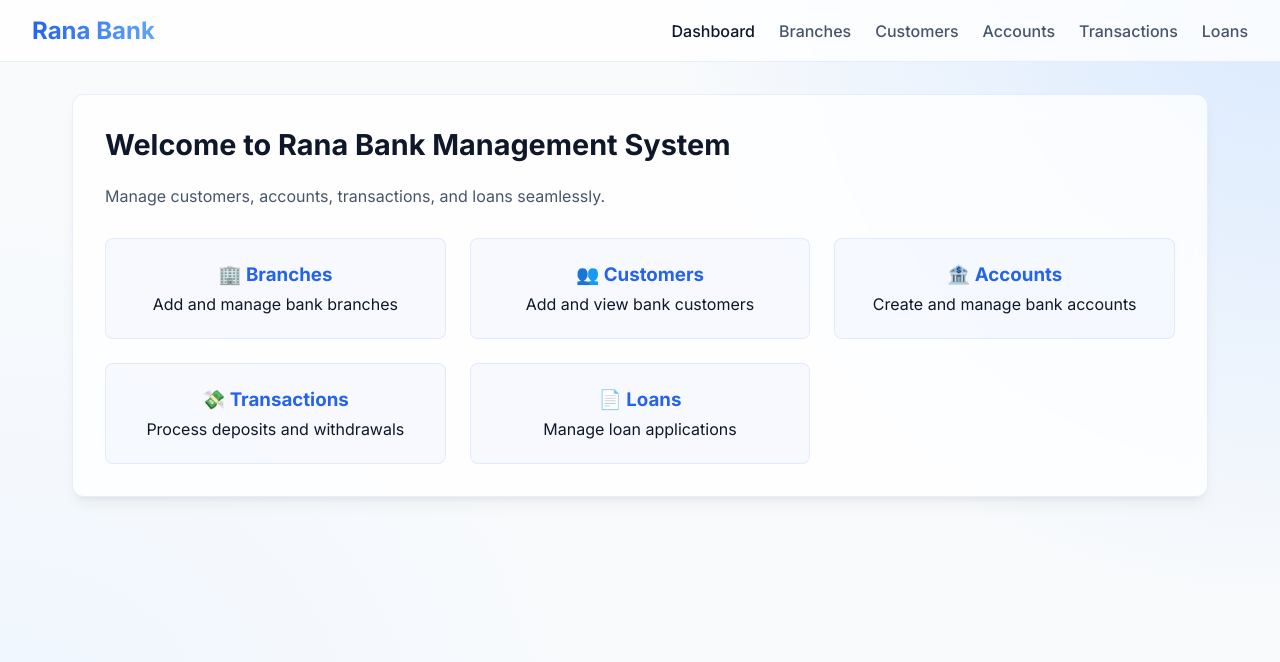
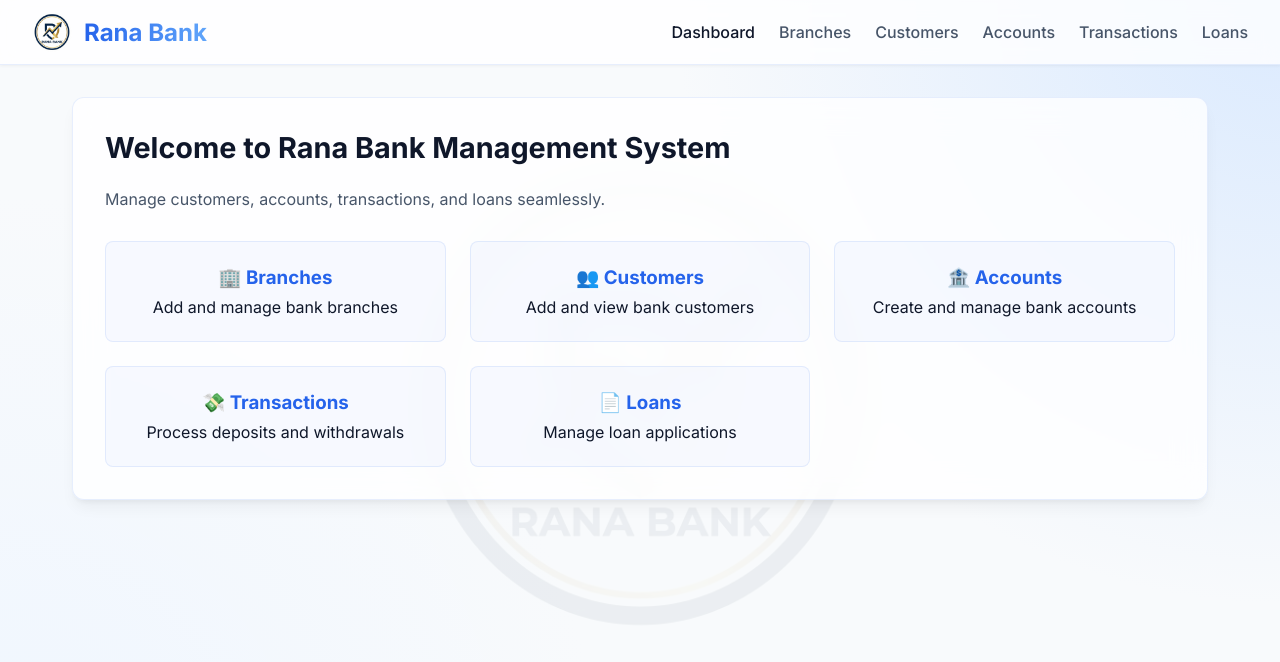
Before and after one commit to Jayy1509/Bank-management-system, a plain HTML site: page frontend/index.html in a window 1280 px wide. Drawn offline with Linux system fonts and the light colour scheme.

Commit message:
Add Rana Bank logo to header and background watermark

```diff
--- a/frontend/css/style.css
+++ b/frontend/css/style.css
@@ -25,19 +25,51 @@ body {
   background-image: radial-gradient(circle at top right, #dbeafe, transparent 40%),
                     radial-gradient(circle at bottom left, #eff6ff, transparent 40%);
   background-attachment: fixed;
+  position: relative;
+  overflow-x: hidden;
+}
+
+body::after {
+  content: "";
+  position: fixed;
+  top: 50%;
+  left: 50%;
+  transform: translate(-50%, -50%);
+  width: 500px;
+  height: 500px;
+  background-image: url('../images/rana_logo.jpg');
+  background-repeat: no-repeat;
+  background-position: center;
+  background-size: contain;
+  opacity: 0.05;
+  z-index: -1;
+  pointer-events: none;
 }
 
 header {
   background: var(--glass-bg);
   backdrop-filter: blur(10px);
   border-bottom: 1px solid var(--glass-border);
-  padding: 1rem 2rem;
+  padding: 0.75rem 2rem;
   display: flex;
   justify-content: space-between;
   align-items: center;
   position: sticky;
   top: 0;
   z-index: 100;
+  box-shadow: 0 1px 3px rgba(0,0,0,0.05);
+}
+
+.logo-container {
+  display: flex;
+  align-items: center;
+  gap: 0.75rem;
+}
+
+.header-logo {
+  height: 40px;
+  width: auto;
+  border-radius: 50%;
 }
 
 header h1 {
--- a/frontend/index.html
+++ b/frontend/index.html
@@ -11,7 +11,10 @@
 
 <body>
   <header>
-    <h1>Rana Bank</h1>
+    <div class="logo-container">
+      <img src="images/rana_logo.jpg" alt="Rana Bank Logo" class="header-logo">
+      <h1>Rana Bank</h1>
+    </div>
     <nav>
       <ul>
         <li><a href="index.html" class="active">Dashboard</a></li>
```
Also changed, not shown: frontend/accounts.html (+4 -1 lines), frontend/branches.html (+4 -1 lines), frontend/customers.html (+4 -1 lines), frontend/loans.html (+4 -1 lines), frontend/transactions.html (+4 -1 lines), frontend/images/rana_logo.jpg (added).
